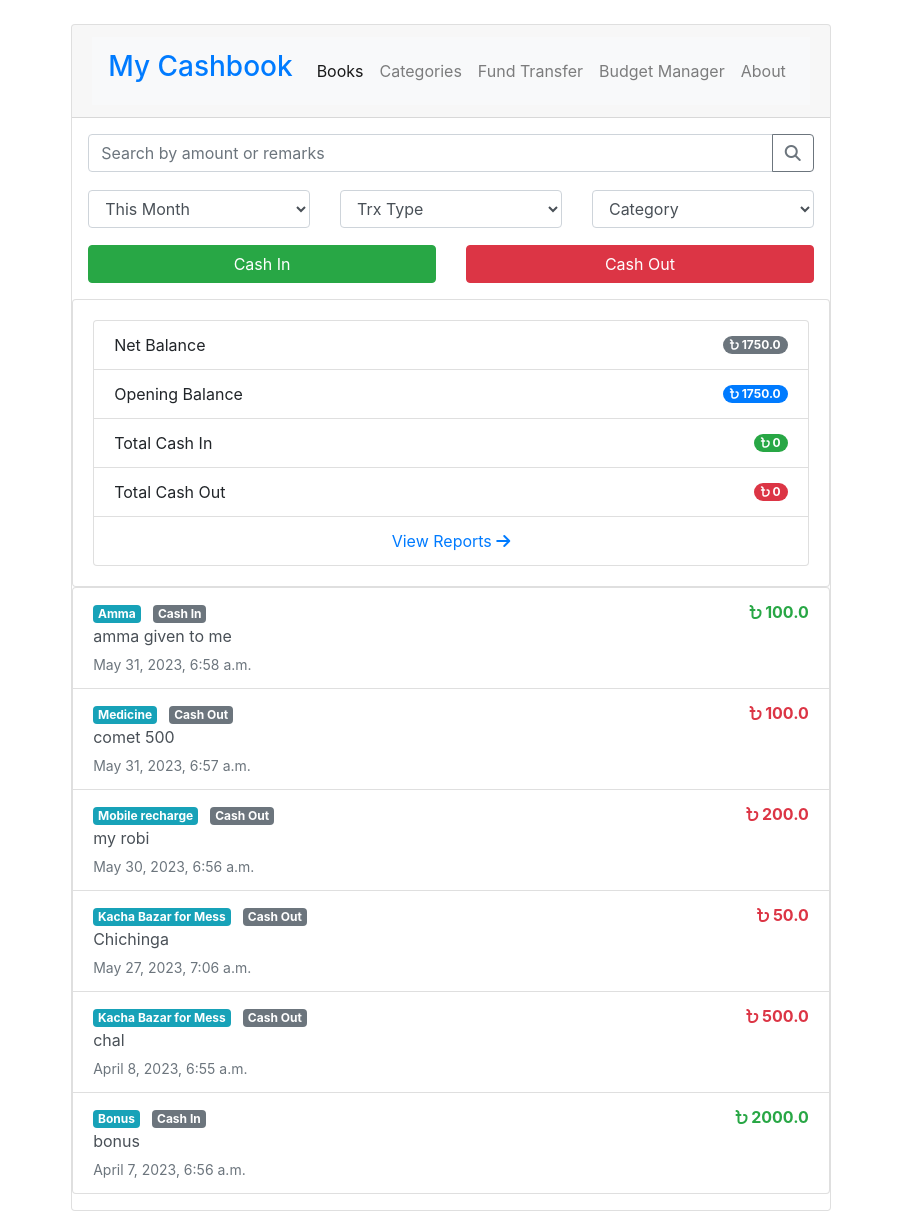
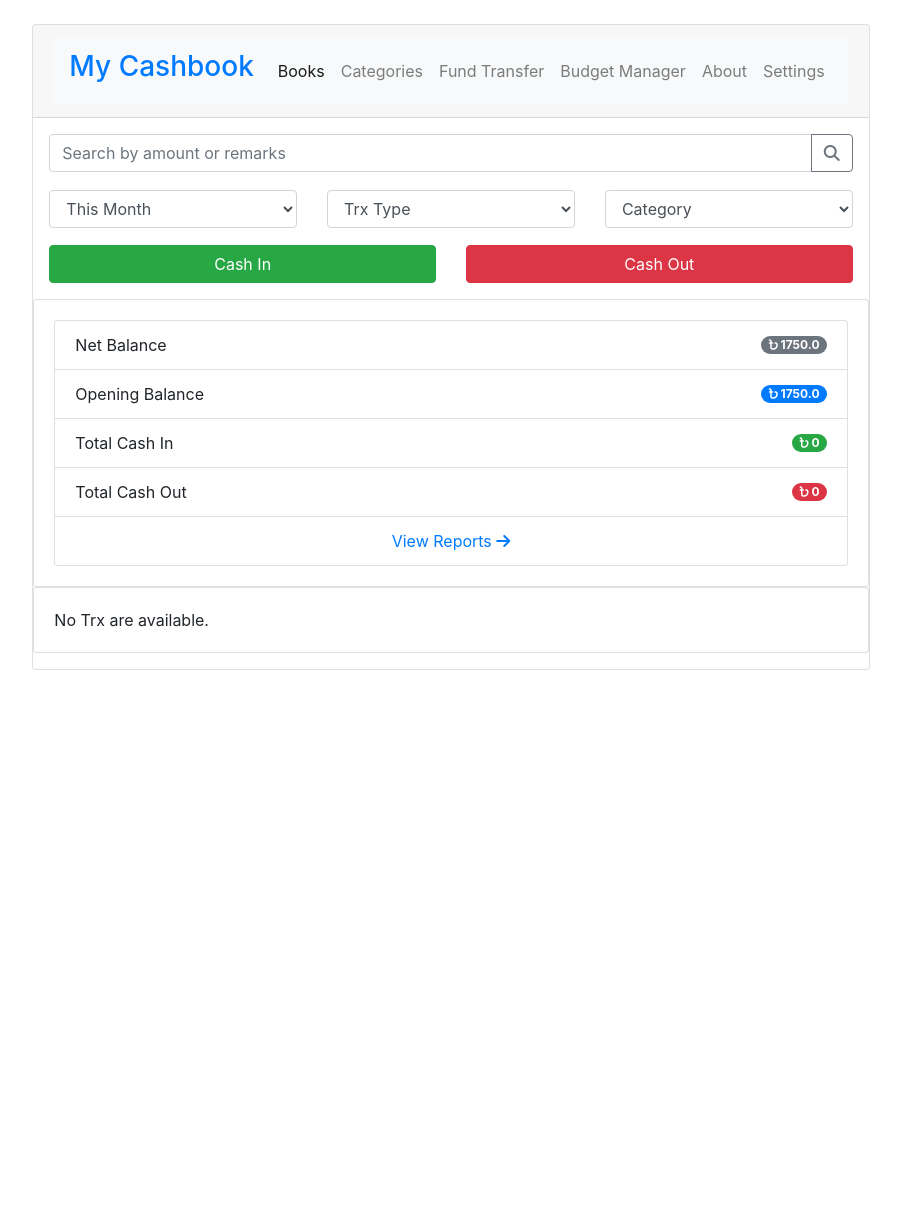
Before and after one commit to shamimhcp1/my-cashbook, a Django app: page /cashbook/ in a window 1280 px wide. Shown: the whole page, without its empty margins (189-1090 px from the left). After the commit the page ends 670 px from the top, so only its background shows below. Run offline with Django 4.2, Linux system fonts and the light colour scheme; data comes from the database, SQL or seed files in the repository.

Commit message:
some update in transaction list

```diff
--- a/cashbook/templates/cashbook/base.html
+++ b/cashbook/templates/cashbook/base.html
@@ -43,6 +43,9 @@
                             <li class="nav-item {% if request.path == '/cashbook/contact/' %}active{% endif %}">
                               <a class="nav-link" href="{% url 'cashbook:contact' %}">About</a>
                             </li>
+                            <li class="nav-item">
+                              <a class="nav-link" href="#">Settings</a>
+                            </li>
                           </ul>
                         </div>
                       </nav>
--- a/cashbook/templates/cashbook/index.html
+++ b/cashbook/templates/cashbook/index.html
@@ -88,9 +88,9 @@
     </div>
 
     <!-- Transaction list -->
-    {% if trx_all %}
+    {% if transactions %}
     <div class="list-group">
-        {% for trx in trx_all %}
+        {% for trx in transactions %}
         <a href="{% url 'cashbook:edit_transaction' trx.id %}" class="list-group-item list-group-item-action flex-column align-items-start">
             <div class=" w-100">
                 {% if trx.trx_type_id == type_cash_in %}
--- a/cashbook/views.py
+++ b/cashbook/views.py
@@ -48,14 +48,14 @@
             prev_total_cash_out = trx_all.filter(trx_type_id=type_cash_out.id, create_date__lt=datetime.date.today()).aggregate(prev_total_cash_out=Sum('amount'))['prev_total_cash_out'] or 0
             opening_balance = (initial_balance + prev_total_cash_in - prev_total_cash_out) or 0
             net_balance = (opening_balance + total_cash_in - total_cash_out) or 0
-
+            transactions = trx_today
         elif date_filter == 'all-time':
             # Filter transactions for all-time
             total_cash_in = trx_all.filter(trx_type_id=type_cash_in.id).aggregate(total_cash_in=Sum('amount'))['total_cash_in'] or 0
             total_cash_out = trx_all.filter(trx_type_id=type_cash_out.id).aggregate(total_cash_out=Sum('amount'))['total_cash_out'] or 0
             opening_balance = initial_balance or 0
             net_balance = (opening_balance + total_cash_in - total_cash_out) or 0
-
+            transactions = trx_all
         elif date_filter == 'yesterday':
             # Filter transactions for yesterday
             total_cash_in = trx_yesterday.filter(trx_type_id=type_cash_in.id).aggregate(total_cash_in=Sum('amount'))['total_cash_in'] or 0
@@ -64,7 +64,7 @@
             prev_total_cash_out = trx_all.filter(trx_type_id=type_cash_out.id, create_date__lt=datetime.date.today() - datetime.timedelta(days=1)).aggregate(prev_total_cash_out=Sum('amount'))['prev_total_cash_out'] or 0
             opening_balance = (initial_balance + prev_total_cash_in - prev_total_cash_out) or 0
             net_balance = (opening_balance + total_cash_in - total_cash_out) or 0
-
+            transactions = trx_yesterday
         elif date_filter == 'this_month':
             # Filter transactions for the current month
             total_cash_in = trx_this_month.filter(trx_type_id=type_cash_in.id).aggregate(total_cash_in=Sum('amount'))['total_cash_in'] or 0
@@ -73,7 +73,7 @@
             prev_total_cash_out = trx_all.filter(trx_type_id=type_cash_out.id, create_date__lt=date.today().replace(day=1)).aggregate(prev_total_cash_out=Sum('amount'))['prev_total_cash_out'] or 0
             opening_balance = (initial_balance + prev_total_cash_in - prev_total_cash_out) or 0
             net_balance = (opening_balance + total_cash_in - total_cash_out) or 0
-
+            transactions = trx_this_month
         elif date_filter == 'last_month':
             # Filter transactions for the previous month
             trx_last_month_of_last_month = trx_all.filter(create_date__month=datetime.date.today().month - 2)
@@ -83,7 +83,7 @@
             prev_total_cash_out = trx_last_month_of_last_month.filter(trx_type_id=type_cash_out.id).aggregate(prev_total_cash_out=Sum('amount'))['prev_total_cash_out'] or 0
             opening_balance = (initial_balance + prev_total_cash_in - prev_total_cash_out) or 0
             net_balance = (opening_balance + total_cash_in - total_cash_out) or 0
-
+            transactions = trx_last_month
         elif date_filter == 'single_day':
             # You need to implement the logic for filtering by a specific day
             pass
@@ -99,7 +99,7 @@
         prev_total_cash_out = trx_all.filter(trx_type_id=type_cash_out.id, create_date__lt=date.today().replace(day=1)).aggregate(prev_total_cash_out=Sum('amount'))['prev_total_cash_out'] or 0
         opening_balance = (initial_balance + prev_total_cash_in - prev_total_cash_out) or 0
         net_balance = (opening_balance + total_cash_in - total_cash_out) or 0
-
+        transactions = trx_this_month
     if trx_type_filter:
         # Apply transaction type filter based on the selected value
         trx_all = trx_all.filter(trx_type_id=trx_type_filter)
@@ -110,7 +110,7 @@
 
 
     context = {
-        'trx_all': trx_all,
+        'transactions': transactions,
         'trx_types': trx_types,
         'categories': categories,
         'type_cash_in': type_cash_in,
```
